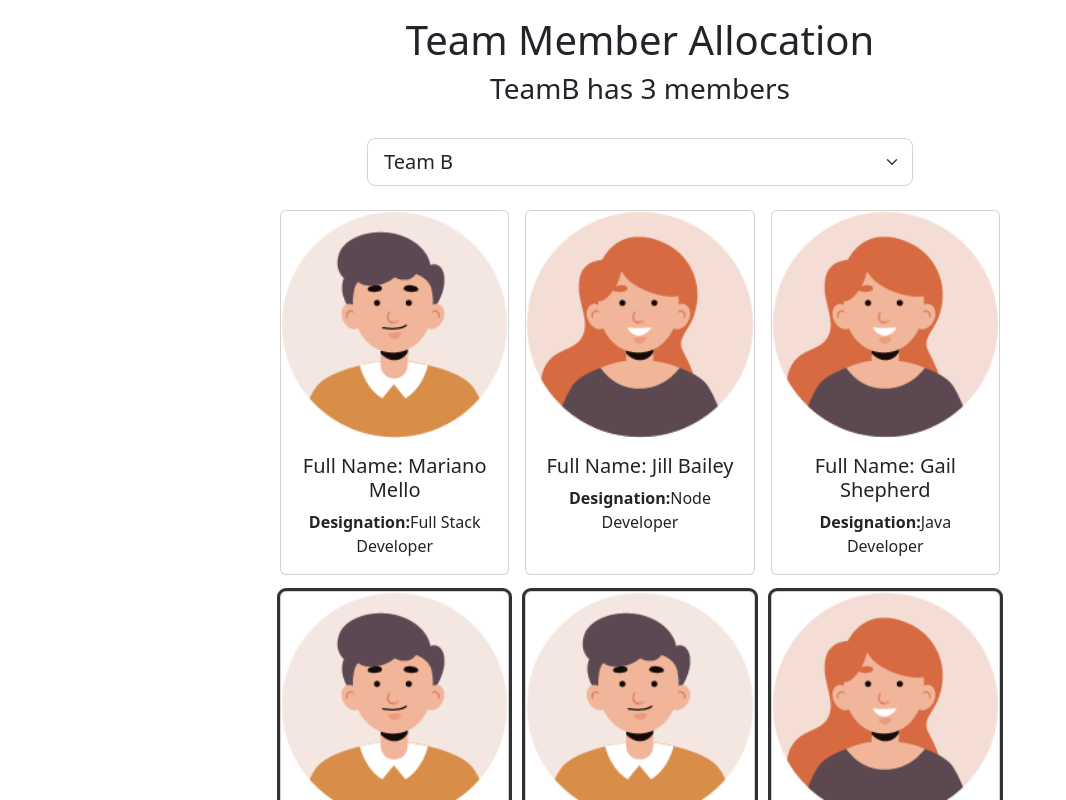
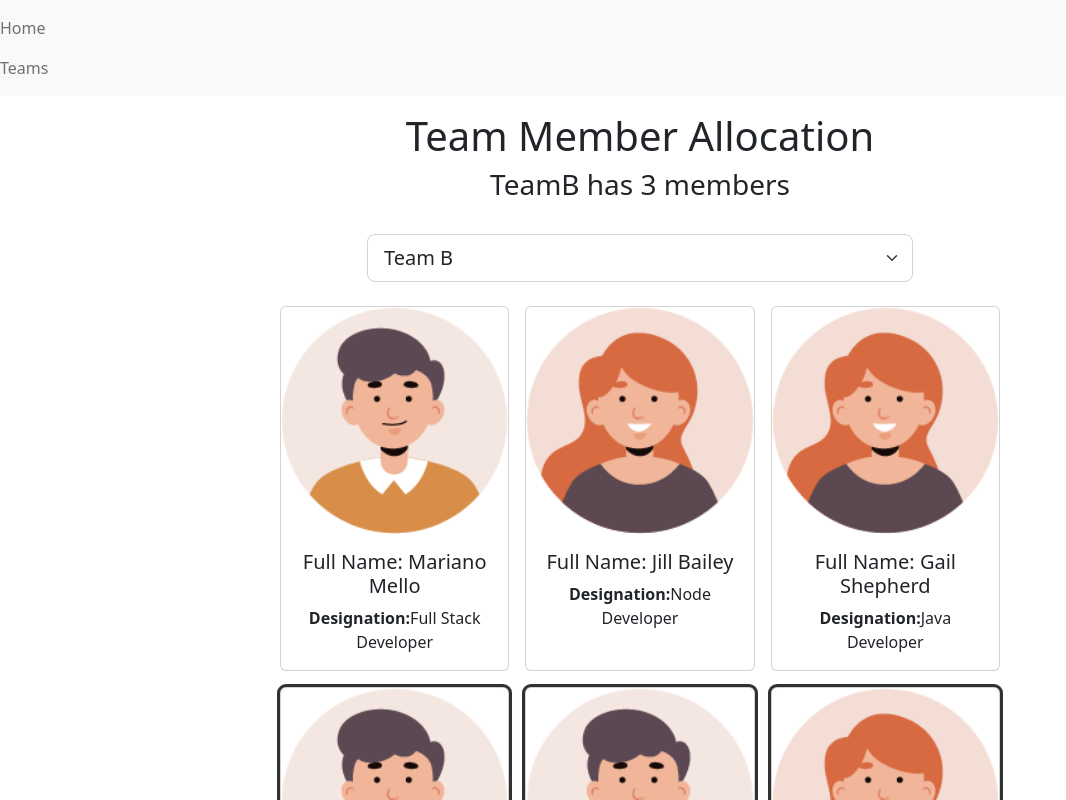
Before and after one commit to elkitty/React-Team_Member_Allocation_app, a React (Create React App) app: page / in a window 1280 px wide. Shown: the top 800 px of the page, without its empty margins (0-1066 px from the left). Built offline with nearby package versions, Linux system fonts and the light colour scheme.

Commit message:
crating and adding nav component to the app

```diff
--- a/src/App.js
+++ b/src/App.js
@@ -2,6 +2,7 @@
 import { useState, useEffect } from "react";
 import { BrowserRouter as Router, Route, Routes } from "react-router-dom";
 import "./App.css";
+import Nav from './Nav.js';
 import Header from "./Header";
 import Footer from "./Footer";
 import Employees from "./Employees";
@@ -127,6 +128,7 @@
 
   return (
     <Router>
+      <Nav/>
       <Header
         selectedTeam={selectedTeam}
         teamMemberCount={
--- /dev/null
+++ b/src/Nav.js
@@ -0,0 +1,17 @@
+import React from "react";
+import { Link } from "react-router-dom";
+
+const Nav = () => {
+  return (
+    <nav className="navbar navbar-expanded-lg navbat=light bg-light">
+      <ul className="navbar-nav me-auto mb-2 mb-lg-0">
+        <li className="nav-item">
+          <Link className="nav-link" to="/">Home</Link>
+          <Link className="nav-link" to="/GroupedTeamMembers">Teams</Link>
+        </li>
+      </ul>
+    </nav>
+  );
+};
+
+export default Nav
```
